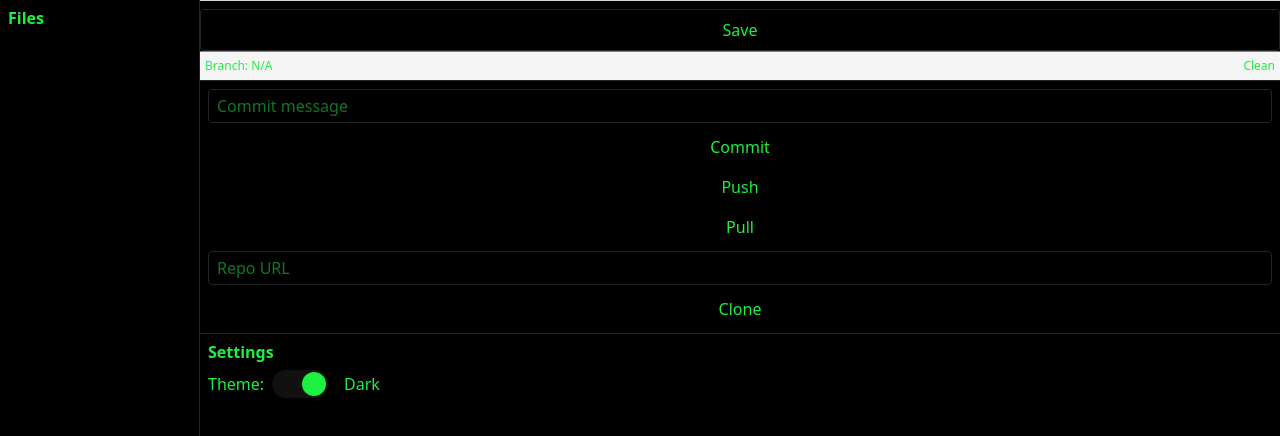
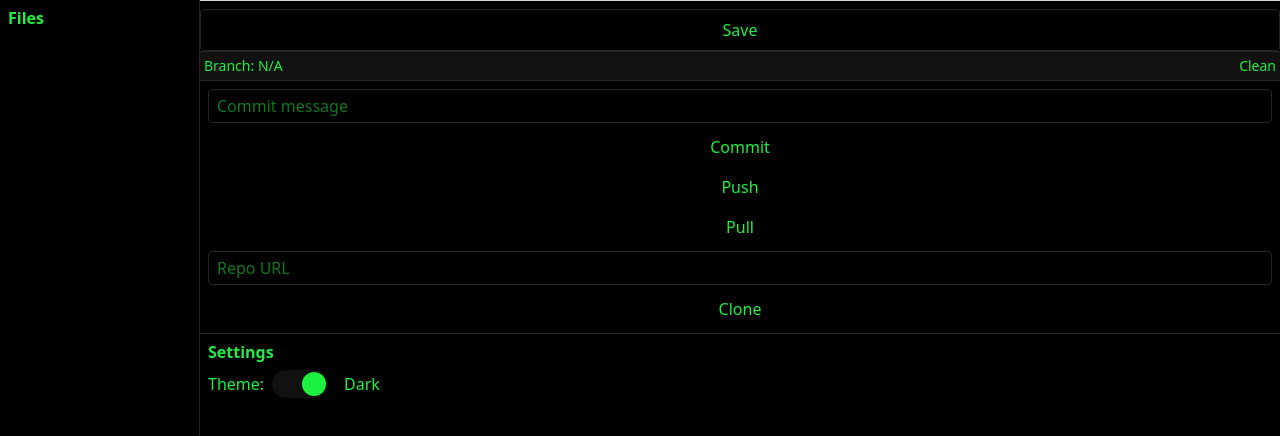
Before and after one commit to avantenaidoo/RogueRenegade, a React (Vite) app: page / in a window 1280 px wide. Shown: the top 436 px of the page. Built offline with nearby package versions, Linux system fonts and the light colour scheme; what @isomorphic-git/lightning-fs would draw is missing.

Commit message:
changed GitStatus css

```diff
--- a/src/components/GitStatus.tsx
+++ b/src/components/GitStatus.tsx
@@ -33,14 +33,7 @@ export default function GitStatus() {
   }, [activeTab]);
 
   return (
-    <div style={{
-      borderTop: "1px solid gray",
-      padding: "5px",
-      fontSize: "12px",
-      background: "#f5f5f5",
-      display: "flex",
-      justifyContent: "space-between"
-    }}>
+    <div className="border-t border-default p-1 text-sm flex justify-between bg-muted text-default">
       <div>Branch: {branch || "N/A"}</div>
       <div>
         {dirtyFiles.length > 0 ? `Uncommitted: ${dirtyFiles.join(", ")}` : "Clean"}
```
